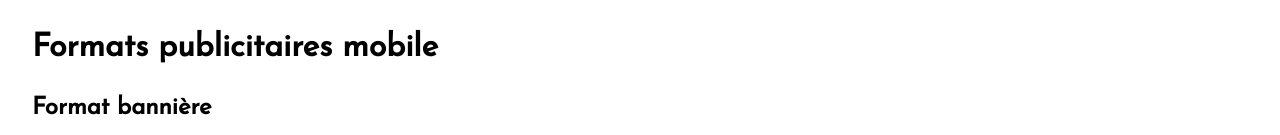
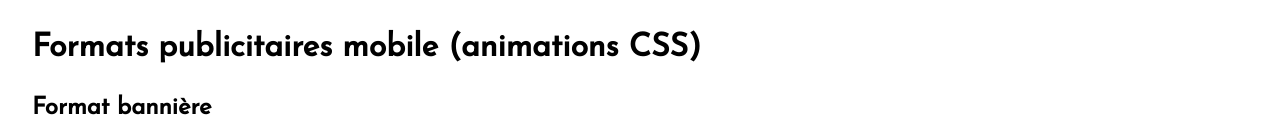
Before and after one commit to LattyS/ads, a plain HTML site: page index.html in a window 1280 px wide. Shown: the top 135 px of the page. Drawn offline with Linux system fonts and the light colour scheme; files whose address does not match are found by name.

Commit message:
change title

```diff
--- a/index.html
+++ b/index.html
@@ -8,7 +8,7 @@
 </head>
 <body>
 
-    <h1>Formats publicitaires mobile</h1>
+    <h1>Formats publicitaires mobile (animations CSS)</h1>
 
     <h2>Format bannière</h2>
     <section>
```
Also changed, not shown: 1 other file.
